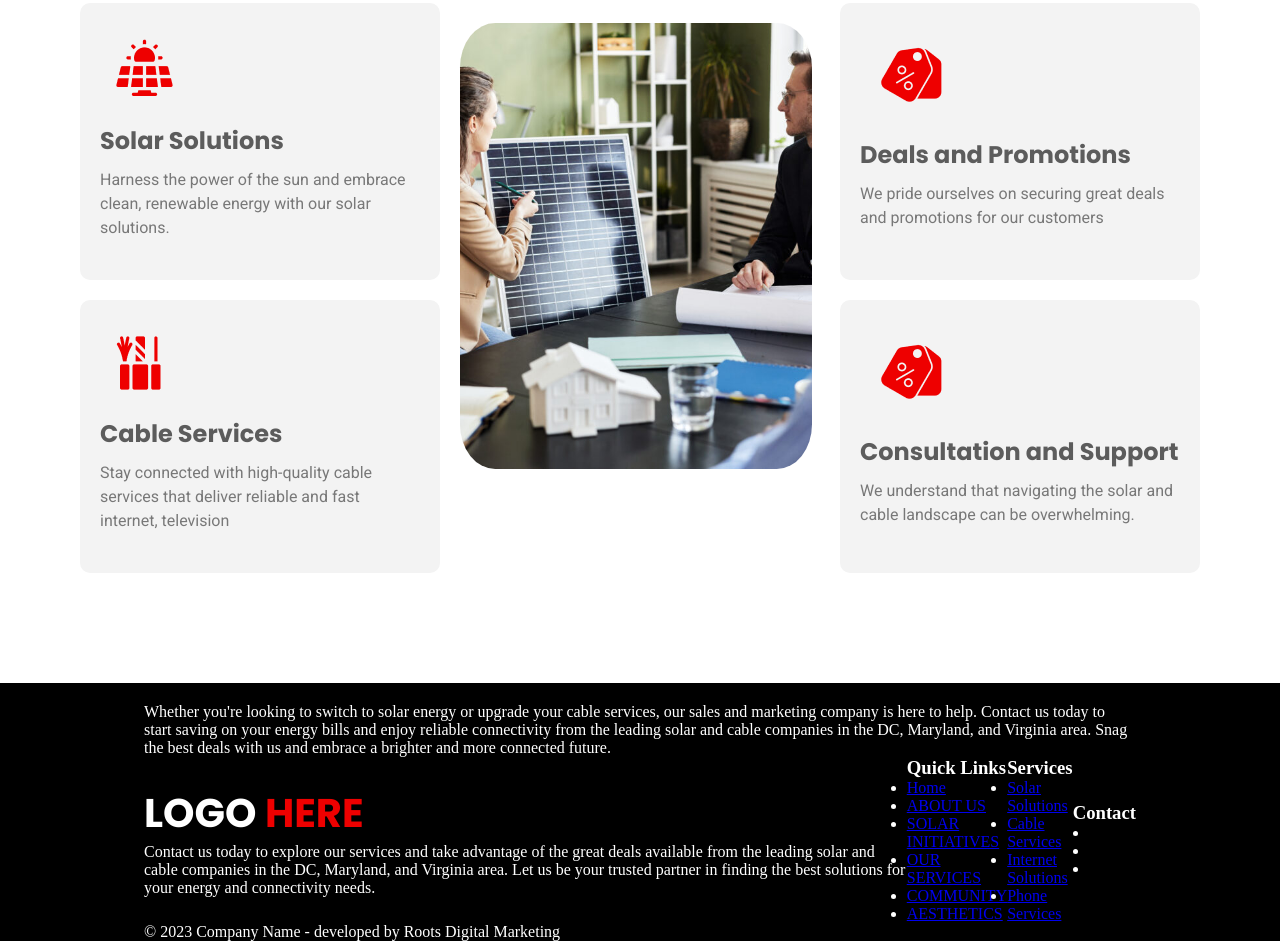
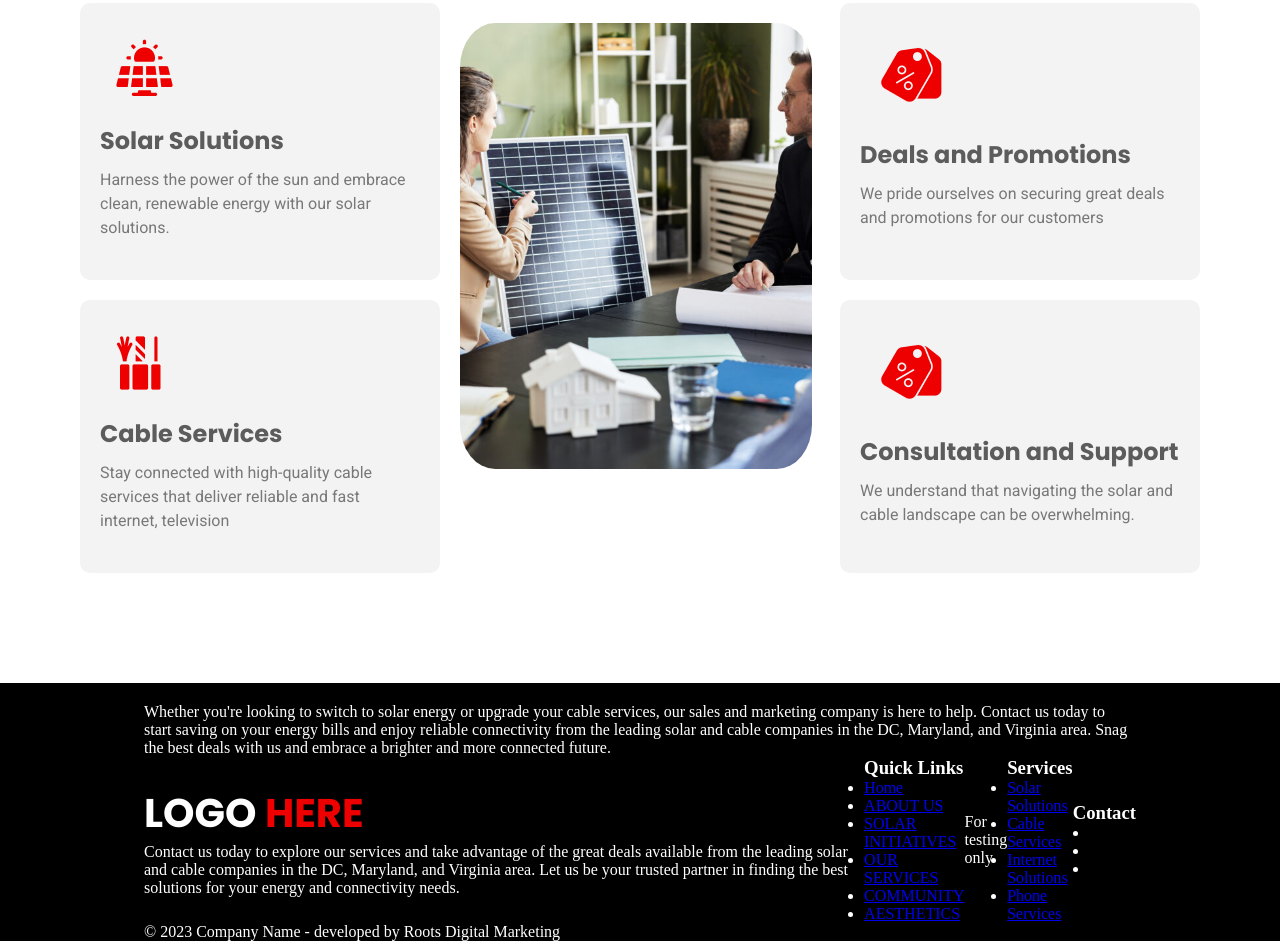
Before and after one commit to CMCreators237/test, a plain HTML site: page index.html in a window 1280 px wide. Shown: the part 3168-4109 px from the top of the page. Drawn offline with Linux system fonts and the light colour scheme.

Commit message:
added a p tag

```diff
--- a/index.html
+++ b/index.html
@@ -191,6 +191,7 @@
                         </ul>
                     </div>
                 </div>
+                <p>For testing only</p>
                 <div class="menu3">
                     <h3>Services</h3>
                     <div class="services-items">
```
